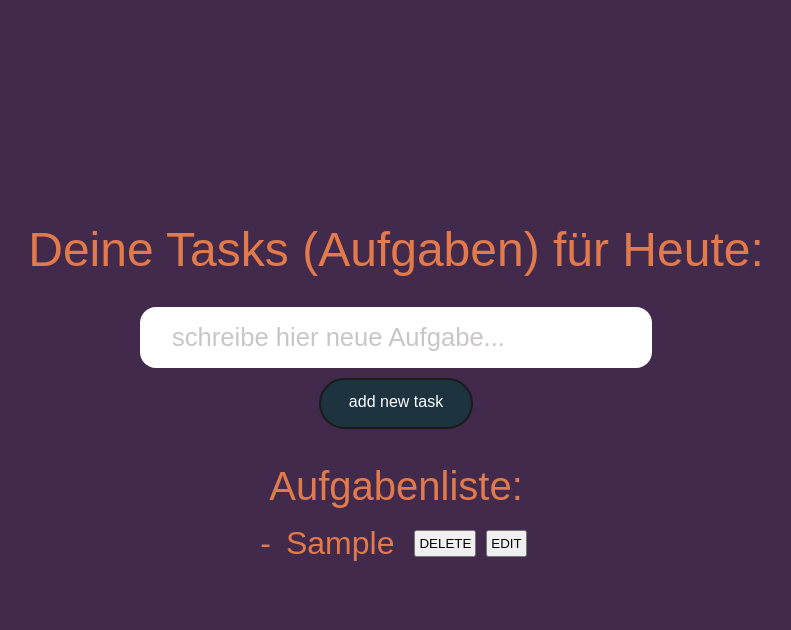
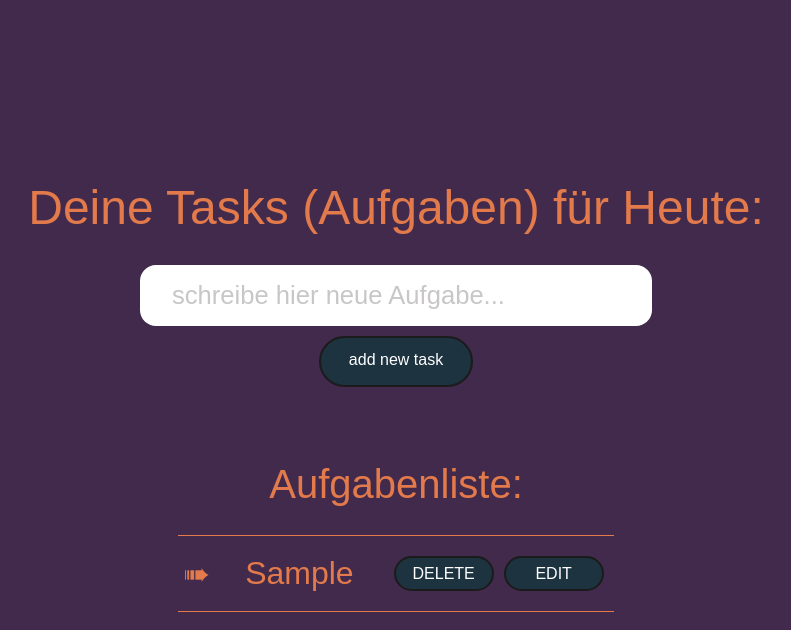
Before and after one commit to kedmar20/ToDo-React-Firebase, a React (Create React App) app: page / in a window 1280 px wide. Both pictures are taken after typing "Sample" into the empty fields and a click on the button "add new task". Shown: the top 630 px of the page, without its empty margins (244-1035 px from the left). Built offline with nearby package versions, Linux system fonts and the light colour scheme.

Commit message:
update styles

```diff
--- a/src/assets/styles/GlobalStyle.js
+++ b/src/assets/styles/GlobalStyle.js
@@ -9,10 +9,12 @@ export const GlobalStyle = createGlobalStyle`
     box-sizing: inherit;
     margin:0;
     padding:0;
+
   }
 
   body {
     font-family: 'Montserrat', sans-serif;
+
   }
 
   a, button {
--- /dev/null
+++ b/src/components/atoms/Button/Button.js
@@ -0,0 +1,20 @@
+import styled from "styled-components";
+
+export const Button = styled.button`
+   background-color: ${({ theme }) => theme.colors.button1};
+   border: 2px solid ${({ theme }) => theme.colors.buttonOutline};
+   border-radius: 3vw;
+   color: ${({ theme }) => theme.colors.white};
+   cursor: pointer;
+   font-size: 1.25vw;
+   font-weight: 200;
+   height: 4vw;
+   padding: 1vw 1vw 1.2vw 1vw;
+   transition: all 0.8s;
+   width: 12vw;
+
+   :hover {
+      opacity: 0.5;
+      scale: 95%;
+   }
+`;
--- a/src/components/atoms/Input/Input.js
+++ b/src/components/atoms/Input/Input.js
@@ -1,8 +1,22 @@
-import React from "react";
-import PropTypes from "prop-types";
+import styled from "styled-components";
 
-const Input = () => <input></input>;
+const Input = styled.input`
+   border: none;
+   border-radius: 1rem;
+   flex: 1 1 0%;
+   font-size: 2vw;
+   font-weight: 200;
+   height: 60px;
+   max-width: 80vw;
+   outline: none;
+   padding: 1rem 2rem 1rem 2rem;
+   width: 40vw;
 
-// Input.PropTypes = {};
+   ::placeholder {
+      color: ${({ theme }) => theme.colors.grey1};
+      font-size: 2vw;
+      margin: auto;
+   }
+`;
 
 export default Input;
--- a/src/components/atoms/TaskItem/TaskItem.js
+++ b/src/components/atoms/TaskItem/TaskItem.js
@@ -1,13 +1,14 @@
 import React from "react";
 import PropTypes from "prop-types";
 import { TaskItemWrapper } from "./TaskItem.styles";
+import { Button } from "../Button/Button";
 
 const TaskItem = (props) => (
    <TaskItemWrapper>
       {props.task}
       <div>
-         <button onClick={() => props.deleteTask(props.i)}>DELETE</button>
-         <button>EDIT</button>
+         <Button onClick={() => props.deleteTask(props.i)}>DELETE</Button>
+         <Button>EDIT</Button>
       </div>
       {/* {console.log(props.i)} */}
    </TaskItemWrapper>
--- a/src/components/atoms/TaskItem/TaskItem.styles.js
+++ b/src/components/atoms/TaskItem/TaskItem.styles.js
@@ -1,31 +1,37 @@
 import styled from "styled-components";
+import { Button } from "../Button/Button";
 
 export const TaskItemWrapper = styled.li`
    display: flex;
    justify-content: space-between;
-   /* align-content: center; */
-   gap: 15px;
-   /* border-bottom: 1px solid ${({ theme }) => theme.colors.fonts1}; */
-   padding: 8px 0;
+   align-items: center;
+   gap: 35px;
+   border-bottom: 1px solid ${({ theme }) => theme.colors.fonts1};
+   padding: 15px 5px;
    /* list-style: square; */
+   overflow-wrap: anywhere;
 
    ::before {
-      content: "-";
+      content: "➠";
       font-size: 2rem;
       /* margin: auto; */
    }
 
    :first-child {
-      /* border-top: 1px solid ${({ theme }) => theme.colors.fonts1}; */
+      border-top: 1px solid ${({ theme }) => theme.colors.fonts1};
    }
 
    div {
-      /* background-color: yellow; */
       display: flex;
+      align-items: center;
 
-      button {
+      ${Button} {
+         font-size: 1rem;
+         font-weight: 300;
+         height: 35px;
          margin: 5px;
-         padding: 3px;
+         padding: 3px 6px;
+         width: 100px;
       }
    }
 `;
--- a/src/components/molecules/TasksList/TaskList.styles.js
+++ b/src/components/molecules/TasksList/TaskList.styles.js
@@ -6,4 +6,5 @@ export const TaskListWrapper = styled.ul`
    font-weight: 200;
    list-style: square;
    margin: 8px;
+   max-width: 90vw;
 `;
--- a/src/components/organisms/FormInput/FormInput.js
+++ b/src/components/organisms/FormInput/FormInput.js
@@ -2,13 +2,15 @@ import React from "react";
 import PropTypes from "prop-types";
 // import Input from "components/atoms/Input/Input";
 import { FormInputWrapper } from "./FormInputWrapper.styles";
+import { Button } from "components/atoms/Button/Button";
+import Input from "components/atoms/Input/Input";
 
 const FormInput = ({ handleAddTask, handleChangeInputValue, inputValue }) => {
    return (
       <FormInputWrapper onSubmit={handleAddTask}>
          {/* <div as="form"> */}
-         <input onChange={handleChangeInputValue} value={inputValue} placeholder="schreibe hier neue Aufgabe..."></input>
-         <button type="submit">add new task</button>
+         <Input onChange={handleChangeInputValue} value={inputValue} placeholder="schreibe hier neue Aufgabe..."></Input>
+         <Button type="submit">add new task</Button>
          {/* <input type="submit" value="add new task"></input> // beide funktioniert
           */}
          {/* <input type="submit" value="add new task" onClick={handleAddTask}></input> // das ist eine Alternative*/}
--- a/src/components/organisms/FormInput/FormInputWrapper.styles.js
+++ b/src/components/organisms/FormInput/FormInputWrapper.styles.js
@@ -7,41 +7,4 @@ export const FormInputWrapper = styled.form`
    gap: 10px;
    justify-content: center;
    margin-bottom: 20px;
-
-   input {
-      /* appearance: none; */
-      border: none;
-      border-radius: 1rem;
-      flex: 1 1 0%;
-      font-size: 2vw;
-      font-weight: 200;
-      height: 60px;
-      max-width: 80vw;
-      outline: none;
-      padding: 1rem 2rem 1rem 2rem;
-      width: 40vw;
-   }
-   input::placeholder {
-      color: ${({ theme }) => theme.colors.grey1};
-      font-size: 2vw;
-      margin: auto;
-   }
-
-   button {
-      background-color: ${({ theme }) => theme.colors.button1};
-      border: 2px solid ${({ theme }) => theme.colors.buttonOutline};
-      border-radius: 3vw;
-      color: ${({ theme }) => theme.colors.white};
-      cursor: pointer;
-      font-size: 1.25vw;
-      font-weight: 200;
-      height: 4vw;
-      padding: 1vw 1vw 1.2vw 1vw;
-      transition: all 0.8s;
-      width: 12vw;
-   }
-   button:hover {
-      opacity: 0.5;
-      scale: 95%;
-   }
 `;
--- a/src/components/templates/MainTemplate/MainTemplate.styles.js
+++ b/src/components/templates/MainTemplate/MainTemplate.styles.js
@@ -6,8 +6,9 @@ export const MainTemplateWrapper = styled.div`
    color: ${({ theme }) => theme.colors.fonts1};
    display: flex;
    flex-direction: column;
-   height: 100vh;
+   min-height: 100vh;
    justify-content: center;
+   padding: 50px 25px 50px 25px;
 
    p:nth-child(n) {
       font-size: 2rem;
@@ -22,6 +23,6 @@ export const MainTemplateWrapper = styled.div`
    h2 {
       font-size: 2.5rem;
       font-weight: 400;
-      margin: 15px 0 0 0;
+      margin: 55px 0 20px 0;
    }
 `;
```
Also changed, not shown: src/components/templates/MainTemplate/MainT-copy.js (deleted, +0 -92 lines).
